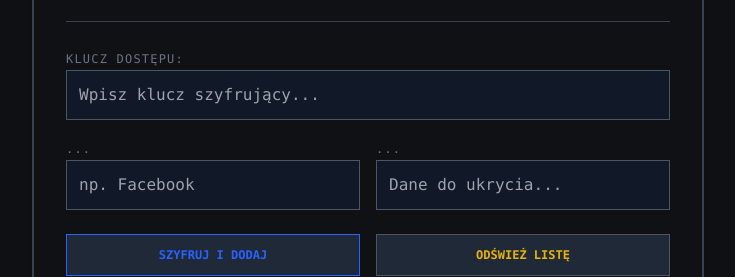
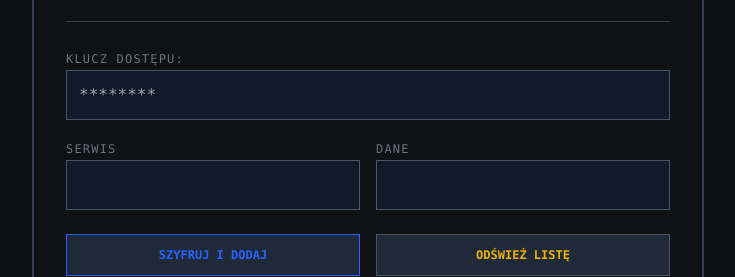
Before and after one commit to SzvFellowDev/PASSWORDMANAGER, a React app in the folder frontend/: page / in a window 1280 px wide. Shown: the part 192-469 px from the top of the page, without its empty margins (272-1007 px from the left). Built offline with nearby package versions, Linux system fonts and the light colour scheme; no server answers; the HTML template or start-up script is replaced by a standard one.

Commit message:
Update App.tsx

```diff
--- a/frontend/src/App.tsx
+++ b/frontend/src/App.tsx
@@ -7,7 +7,7 @@ interface VaultItem {
 }
 
 function App() {
-  // Pamięć aplikacji
+  //Pamięć aplikacji
   const [masterPassword, setMasterPassword] = useState('');
   const [inputTitle, setInputTitle] = useState('');
   const [inputSecret, setInputSecret] = useState('');
@@ -53,11 +53,11 @@ function App() {
     }
   };
 
-  // Zamiana hasła na klucz z użyciem PBKDF2
+  //Zamiana hasła na klucz z użyciem PBKDF2
   const getKey = async () => {
     const enc = new TextEncoder();
 
-    // Import hasła
+    //Import hasła
     const keyMaterial = await window.crypto.subtle.importKey(
       "raw",
       enc.encode(masterPassword),
@@ -66,10 +66,10 @@ function App() {
       ["deriveKey"]
     );
 
-    // Użycie soli kryptograficznej
+    //Użycie soli kryptograficznej
     const salt = enc.encode("sol-bunkra-demo");
 
-    // Wygenerowanie właściwego klucza AES
+    //Wygenerowanie właściwego klucza AES
     return window.crypto.subtle.deriveKey(
       { name: "PBKDF2", salt, iterations: 100000, hash: "SHA-256" },
       keyMaterial,
@@ -79,7 +79,7 @@ function App() {
     );
   };
 
-  // Szyfrowanie (AES-GCM)
+  //Szyfrowanie (AES-GCM)
   const handleEncryptAndSave = async () => {
     if (!masterPassword || !inputTitle || !inputSecret) {
       addLog("ERROR: Wypełnij wszystkie pola!");
@@ -97,7 +97,7 @@ function App() {
 
       const encodedData = new TextEncoder().encode(dataPackage);
 
-      // Właściwe szyfrowanie
+      //Właściwe szyfrowanie
       const encryptedContent = await window.crypto.subtle.encrypt(
         { name: "AES-GCM", iv: iv },
         key,
@@ -180,29 +180,29 @@ function App() {
                 value={masterPassword}
                 onChange={(e) => setMasterPassword(e.target.value)}
                 className="w-full bg-gray-900 border border-gray-600 p-3 text-neon-blue focus:border-neon-blue focus:outline-none transition-colors"
-                placeholder="Wpisz klucz szyfrujący..."
+                placeholder="********"
               />
             </div>
 
             <div className="grid grid-cols-2 gap-4">
                <div>
-                <label className="text-xs uppercase text-gray-500 tracking-widest">...</label>
+                <label className="text-xs uppercase text-gray-500 tracking-widest">Serwis</label>
                 <input
                     type="text"
                     value={inputTitle}
                     onChange={(e) => setInputTitle(e.target.value)}
                     className="w-full bg-gray-900 border border-gray-600 p-3 text-white focus:border-neon-blue focus:outline-none"
-                    placeholder="np. Facebook"
+                    placeholder=""
                 />
                </div>
                <div>
-                <label className="text-xs uppercase text-gray-500 tracking-widest">...</label>
+                <label className="text-xs uppercase text-gray-500 tracking-widest">Dane</label>
                 <input
                     type="text"
                     value={inputSecret}
                     onChange={(e) => setInputSecret(e.target.value)}
                     className="w-full bg-gray-900 border border-gray-600 p-3 text-white focus:border-neon-blue focus:outline-none"
-                    placeholder="Dane do ukrycia..."
+                    placeholder=""
                 />
                </div>
             </div>
```
